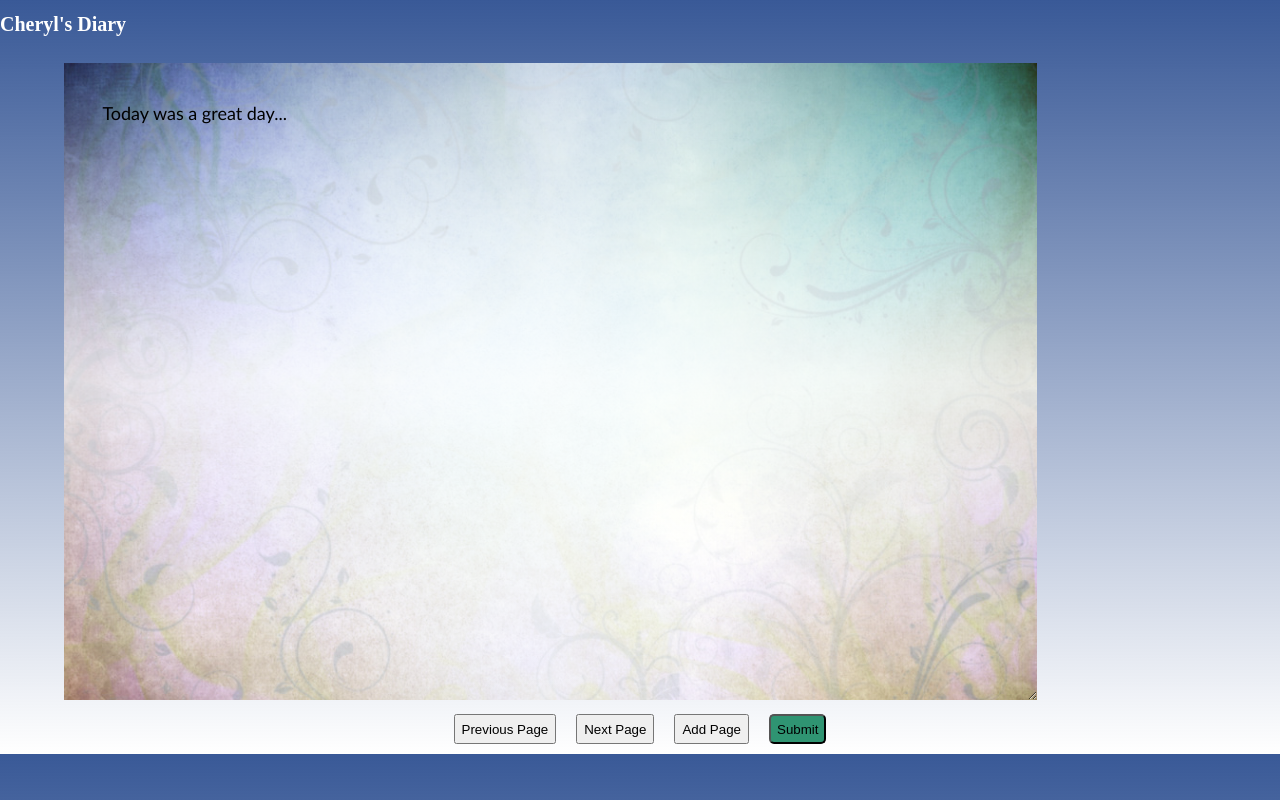
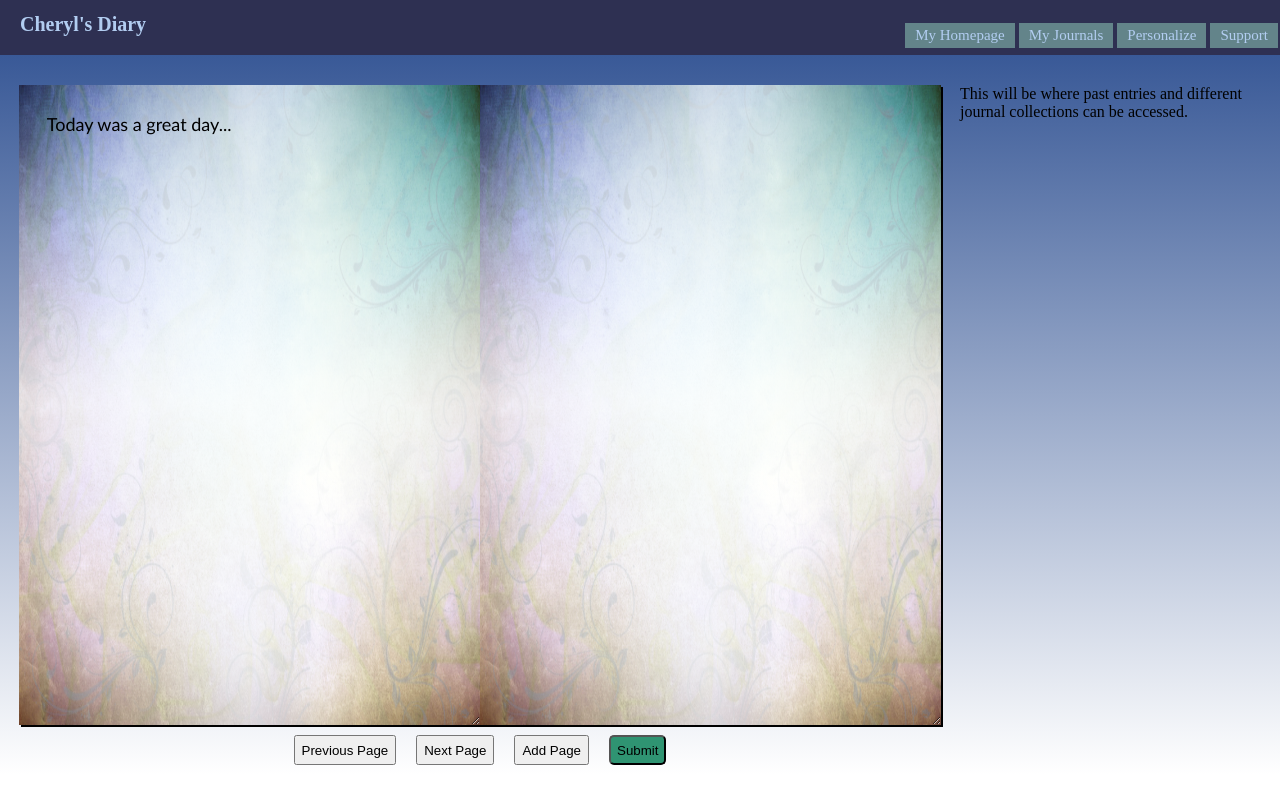
Before and after one commit to cherylngql/diary-project, a plain HTML site: page diary-entry.html in a window 1280 px wide. Drawn offline with Linux system fonts and the light colour scheme.

Commit message:
renew style

```diff
--- a/diary-entry.html
+++ b/diary-entry.html
@@ -1,18 +1,29 @@
 <!DOCTYPE html>
 <html>
   <head>
-    <title>My Journal</title>
+    <title>My Journals</title>
     <link rel="stylesheet" href="style.css">
   </head>
 
   <body>
     <header>
+      <div id='title'>
         <h1>Cheryl's Diary</h1>
+      </div>
+      <div id='navbar'>
+        <ul>
+          <li>My Homepage</li>
+          <li>My Journals</li>
+          <li>Personalize</li>
+          <li>Support</li>
+        </ul>
+      </div>
     </header>
-
+    <section>
       <div id="entry">
         <div id="journal">
-        <textarea name="textarea" rows="25" cols="80">Today was a great day...</textarea>
+          <textarea name="leftpage" rows="25" cols="40">Today was a great day...</textarea>
+          <textarea name="rightpage" rows="25" cols="40"></textarea>
         </div>
         <div id="menu">
           <button id='previous'>Previous Page</button>
@@ -21,7 +32,10 @@
           <button id='submit'>Submit</button>
         </div>
       </div>
-
+      <div id='overview'>
+        This will be where past entries and different journal collections can be accessed.
+      </div>
+    </section>
     <footer>
 
     </footer>
--- a/style.css
+++ b/style.css
@@ -1,42 +1,82 @@
-html {
-  width: 100vw;
+* {
+  box-sizing: border-box;
+}
+
+p {
+  color: #252525;
+  line-height: 1.5em;
 }
 
 body {
+  width: 100%;
+  height: 100vh;
+  margin: 0;
+  position: static;
+}
+
+section {
   background: linear-gradient(rgb(57, 89, 151),transparent);
-  width: 100%;
-  margin: 0;
+  display: flex;
+  padding-top: 30px;
+}
+
+#entry{
+  flex: 6;
+}
+
+#overview {
+  flex: 2;
 }
 
 header {
-  height: 50px;
+  height: 55px;
+  width: 100%;
+  margin: 0;
   box-sizing: border-box;
-  max-width: 80%;
-  color: white;
+  color: rgb(178, 205, 241);
   font-size: 10px;
+  top: 0;
+  padding: 0;
+  background-color: #2e3052;
+  display: flex;
+  justify-content: space-between;
 }
 
+h1 {
+  padding-left: 20px;
+}
+
+#navbar ul {
+  display: flex;
+  font-size: 15px;
+}
+
+#navbar li {
+  list-style-type: none;
+  margin: 8px 2px;
+  background-color: rgba(147, 207, 187, 0.534);
+  padding: 4px 10px;
+}
 
 #journal {
   width: auto;
-  margin: 0;
+  margin: 0 2%;
   padding: 0;
-
+  display: flex;
 }
 
 textarea {
   color: black;
-  width: 70%;
-  height: 70vh;
+  width: 50%;
+  height: 80vh;
   background-image: linear-gradient(transparent, rgba(255, 255, 255, 0.7), transparent), linear-gradient(to right, transparent, rgba(255, 255, 255, 0.7), transparent), url('background.jpg');
   border: 0;
   font-size: 18px;
   font-family: 'Gill Sans', 'Gill Sans MT', Calibri, 'Trebuchet MS', sans-serif;
   border: none;
-  background-size: 100%;
+  background-size: 100% 100%;
   padding: 3%;
-  margin: auto;
-  margin: 0 5%;
+  box-shadow: 2px 2px black;
 }
 
 footer {
```
Lines whose indentation alone changed are shown as unchanged.
